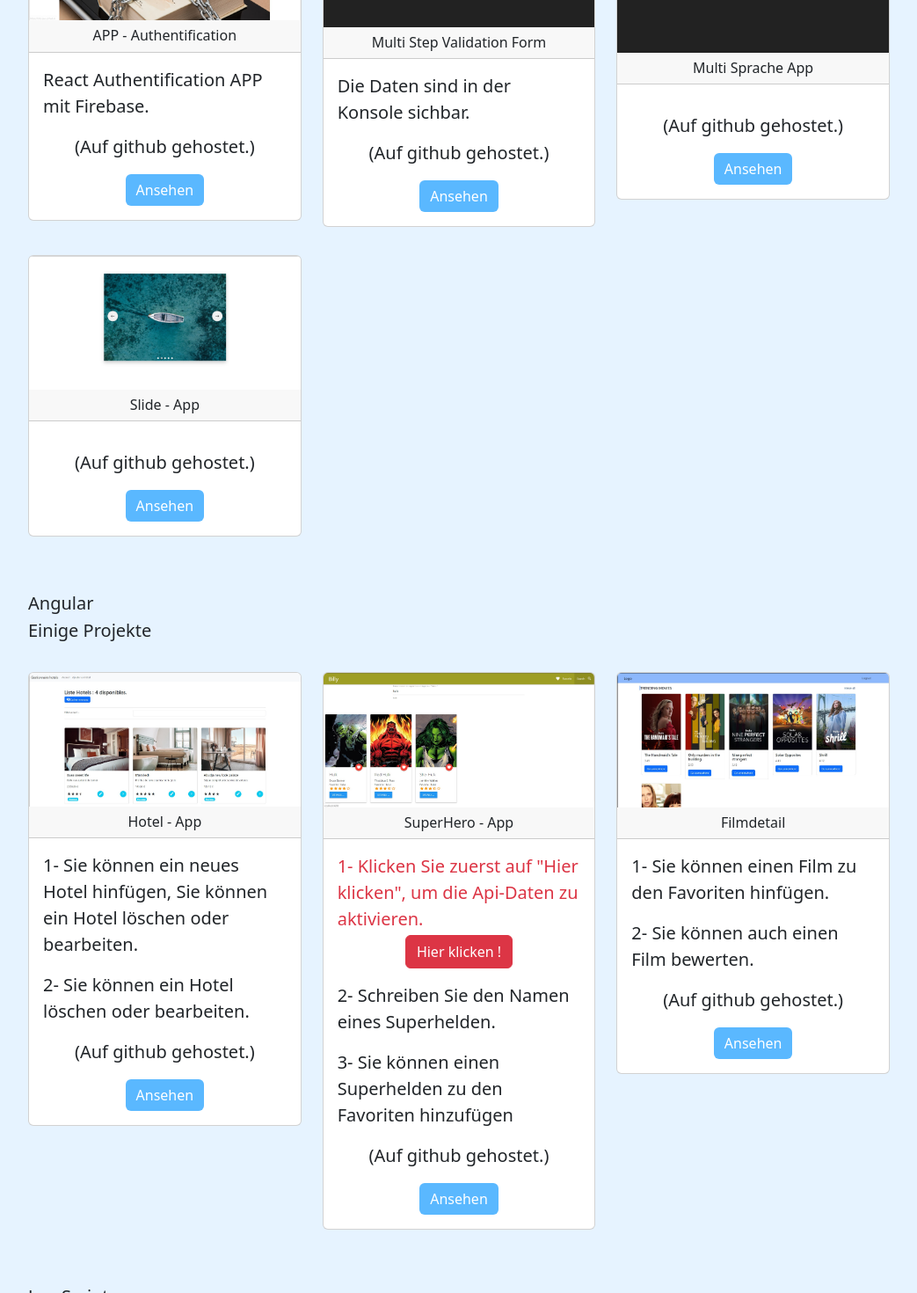
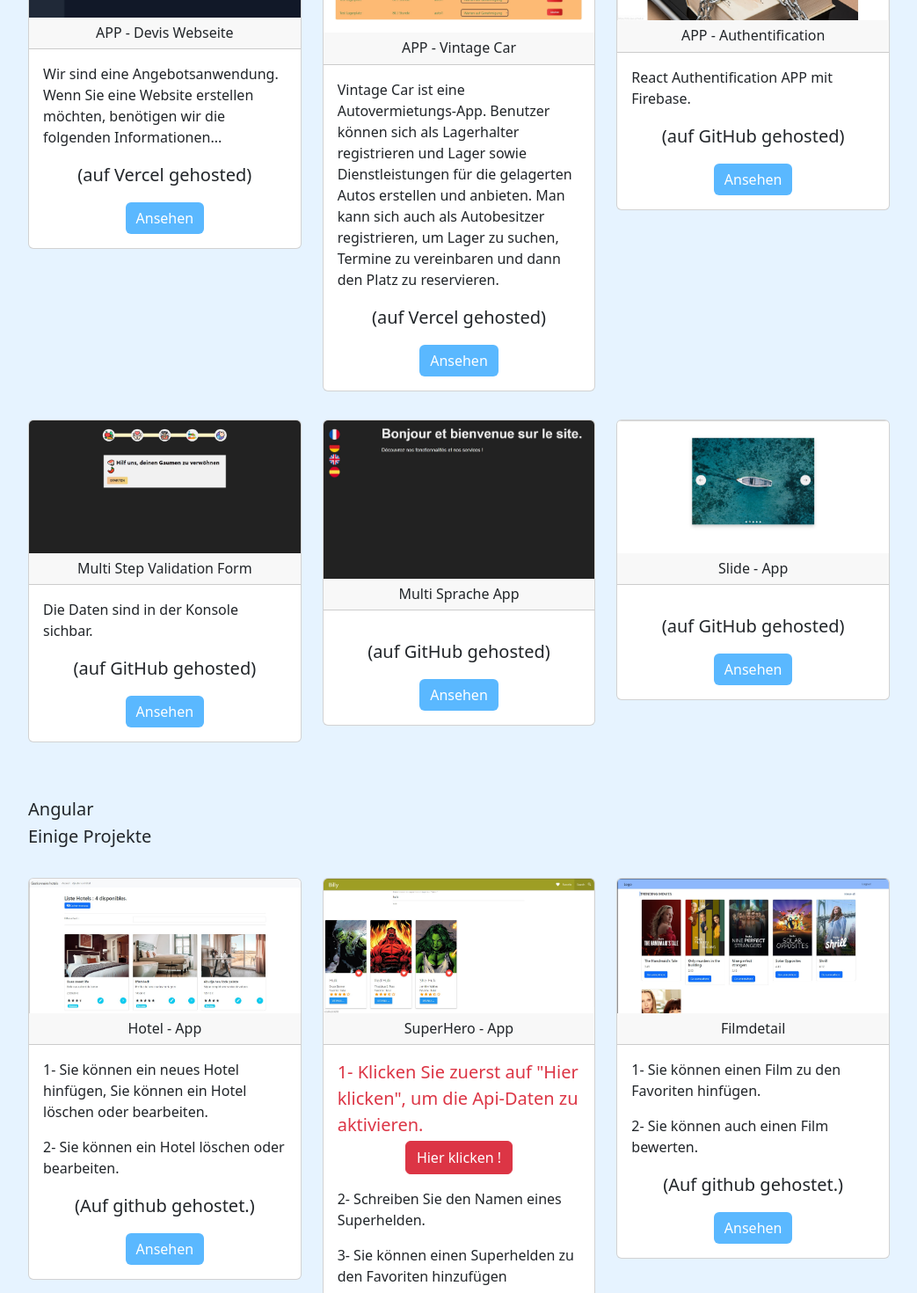
Before and after one commit to billy-java/billy-cv, a React (Create React App) app: page / in a window 1280 px wide. Shown: the part 4060-5530 px from the top of the page at 88% size, without its empty margins (118-1161 px from the left). Built offline with nearby package versions, Linux system fonts and the light colour scheme.

Commit message:
last commit

```diff
--- a/src/asserts/Data_React.js
+++ b/src/asserts/Data_React.js
@@ -1,31 +1,53 @@
-import r_auth from "./imgs/React_Authentification.jpg";
-import r_bestaet from "./imgs/React_Bestaetigungsform.jpg";
-import r_multi from "./imgs/React_Multi-Sprache.jpg";
-import r_slide from "./imgs/React_Slide.jpg";
+import r_auth from './imgs/React_Authentification.jpg';
+import r_bestaet from './imgs/React_Bestaetigungsform.jpg';
+import r_multi from './imgs/React_Multi-Sprache.jpg';
+import r_slide from './imgs/React_Slide.jpg';
+import vintage_car from './imgs/vintage-car.jpg';
+import devis_webseite from './imgs/devis-webseite.jpg';
 
 export const Data_React = [
   {
-    Name: "APP - Authentification",
-    Description: "React Authentification APP mit Firebase.",
-    url: "https://billy-java.github.io/4_auth-react-lernen/",
-    Img: r_auth,
+    Name: 'APP - Devis Webseite',
+    Description:
+      'Wir sind eine Angebotsanwendung. Wenn Sie eine Website erstellen möchten, benötigen wir die folgenden Informationen...',
+    url: 'https://billy-java.github.io/4_auth-react-lernen/',
+    Img: devis_webseite,
+    gehosted: 'Vercel',
   },
   {
-    Name: "Multi Step Validation Form",
-    Description: "Die Daten sind in der Konsole sichbar.",
-    url: "https://billy-java.github.io/3_multi_step_validation_react/",
-    Img: r_bestaet,
+    Name: 'APP - Vintage Car',
+    Description:
+      'Vintage Car ist eine Autovermietungs-App. Benutzer können sich als Lagerhalter registrieren und Lager sowie Dienstleistungen für die gelagerten Autos erstellen und anbieten. Man kann sich auch als Autobesitzer registrieren, um Lager zu suchen, Termine zu vereinbaren und dann den Platz zu reservieren.',
+    url: 'https://billy-java.github.io/4_auth-react-lernen/',
+    Img: vintage_car,
+    gehosted: 'Vercel',
   },
   {
-    Name: "Multi Sprache App",
-    Description: "",
-    url: "https://billy-java.github.io/2_multi_sprache_react/",
-    Img: r_multi,
+    Name: 'APP - Authentification',
+    Description: 'React Authentification APP mit Firebase.',
+    url: 'https://billy-java.github.io/4_auth-react-lernen/',
+    Img: r_auth,
+    gehosted: 'GitHub',
   },
   {
-    Name: "Slide - App",
-    Description: "",
-    url: "https://billy-java.github.io/1_slide_react/",
+    Name: 'Multi Step Validation Form',
+    Description: 'Die Daten sind in der Konsole sichbar.',
+    url: 'https://billy-java.github.io/3_multi_step_validation_react/',
+    Img: r_bestaet,
+    gehosted: 'GitHub',
+  },
+  {
+    Name: 'Multi Sprache App',
+    Description: '',
+    url: 'https://billy-java.github.io/2_multi_sprache_react/',
+    Img: r_multi,
+    gehosted: 'GitHub',
+  },
+  {
+    Name: 'Slide - App',
+    Description: '',
+    url: 'https://billy-java.github.io/1_slide_react/',
     Img: r_slide,
+    gehosted: 'GitHub',
   },
 ];
--- a/src/components/portfolio/Portfolio.css
+++ b/src/components/portfolio/Portfolio.css
@@ -20,3 +20,7 @@
 .person_p {
   margin-bottom: 2px;
 }
+
+.kleiner {
+  font-size: 16px;
+}
--- a/src/components/portfolio/Portfolio.js
+++ b/src/components/portfolio/Portfolio.js
@@ -1,9 +1,9 @@
-import React from "react";
-import Title from "../title/Title";
-import { Data_JS } from "../../asserts/Data_JS";
-import { Data_React } from "../../asserts/Data_React";
-import { Data_Angular } from "../../asserts/Data_Angular";
-import "./Portfolio.css";
+import React from 'react';
+import Title from '../title/Title';
+import { Data_JS } from '../../asserts/Data_JS';
+import { Data_React } from '../../asserts/Data_React';
+import { Data_Angular } from '../../asserts/Data_Angular';
+import './Portfolio.css';
 
 export default function Portfolio() {
   return (
@@ -24,8 +24,10 @@ export default function Portfolio() {
                   />
                   <h6 className="card-header">{item.Name}</h6>
                   <div className="card-body">
-                    <p className="card-text links">{item.Description}</p>
-                    <p className="card-text">(Auf github gehostet.)</p>
+                    <p className="card-text links kleiner">
+                      {item.Description}
+                    </p>
+                    <p className="card-text">(auf {item.gehosted} gehosted)</p>
                     <a href={item.url} className="btn btn-primary perso">
                       Ansehen
                     </a>
@@ -55,24 +57,26 @@ export default function Portfolio() {
                     <p
                       className={
                         i !== 1
-                          ? "card-text links"
-                          : "card-text  text-danger links person_p"
-                      }
-                    >
+                          ? 'card-text links  kleiner'
+                          : 'card-text  text-danger links person_p'
+                      }>
                       {item.Description1}
                     </p>
                     <a
                       href="https://cors-anywhere.herokuapp.com/https://superheroapi.com/api/"
                       className={
                         i !== 1
-                          ? "verstecken"
-                          : "btn btn-danger perso_danger mb-3"
-                      }
-                    >
+                          ? 'verstecken'
+                          : 'btn btn-danger perso_danger mb-3'
+                      }>
                       Hier klicken !
                     </a>
-                    <p className="card-text links">{item.Description2}</p>
-                    <p className="card-text links">{item.Description3}</p>
+                    <p className="card-text links  kleiner">
+                      {item.Description2}
+                    </p>
+                    <p className="card-text links  kleiner">
+                      {item.Description3}
+                    </p>
 
                     <p className="card-text">(Auf github gehostet.)</p>
 
@@ -102,7 +106,7 @@ export default function Portfolio() {
                 <div className="card my-3 text-center">
                   <h6 className="card-header">{item.Name}</h6>
                   <div className="card-body">
-                    <p className="card-text">(Auf github gehostet.)</p>
+                    <p className="card-text  kleiner">(Auf github gehostet.)</p>
                     <a href={item.url} className="btn btn-primary perso">
                       Ansehen
                     </a>
```
Also changed, not shown: src/asserts/imgs/devis-webseite.jpg (added), src/asserts/imgs/vintage-car.jpg (added).
